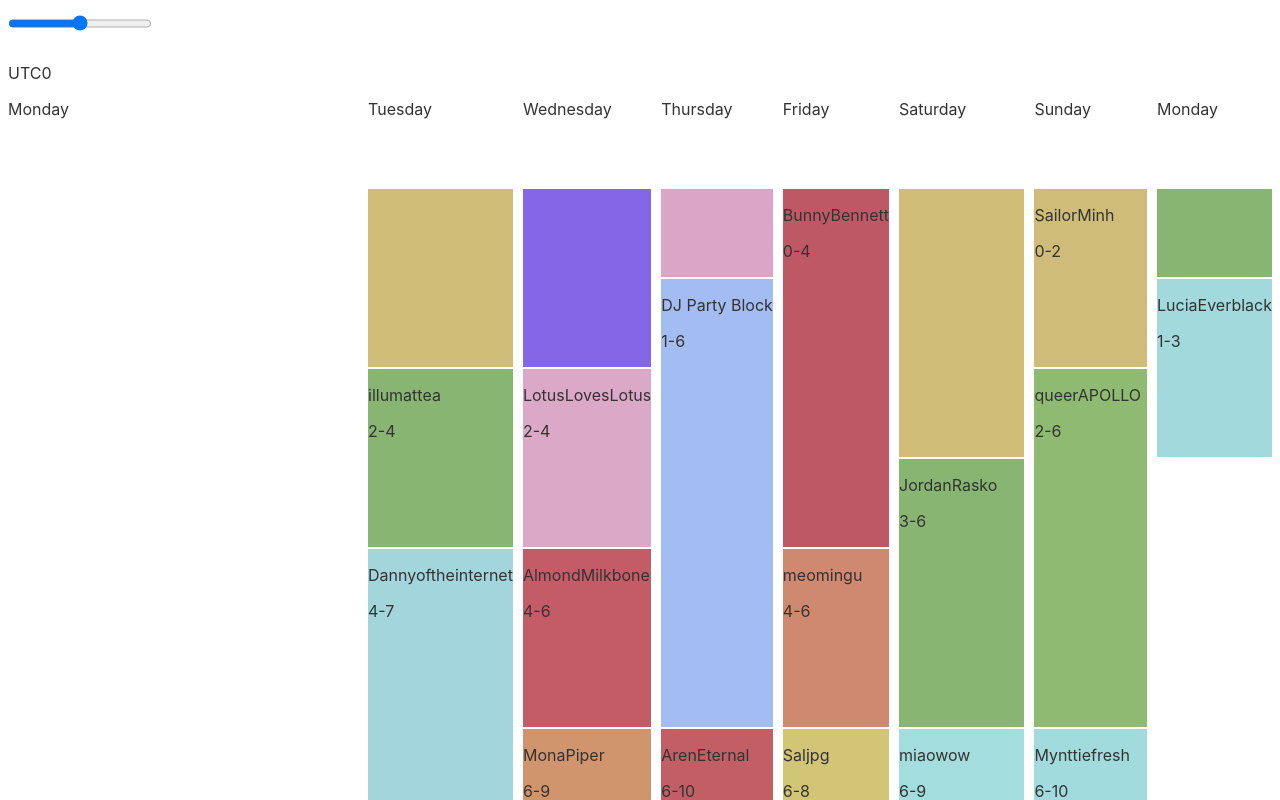
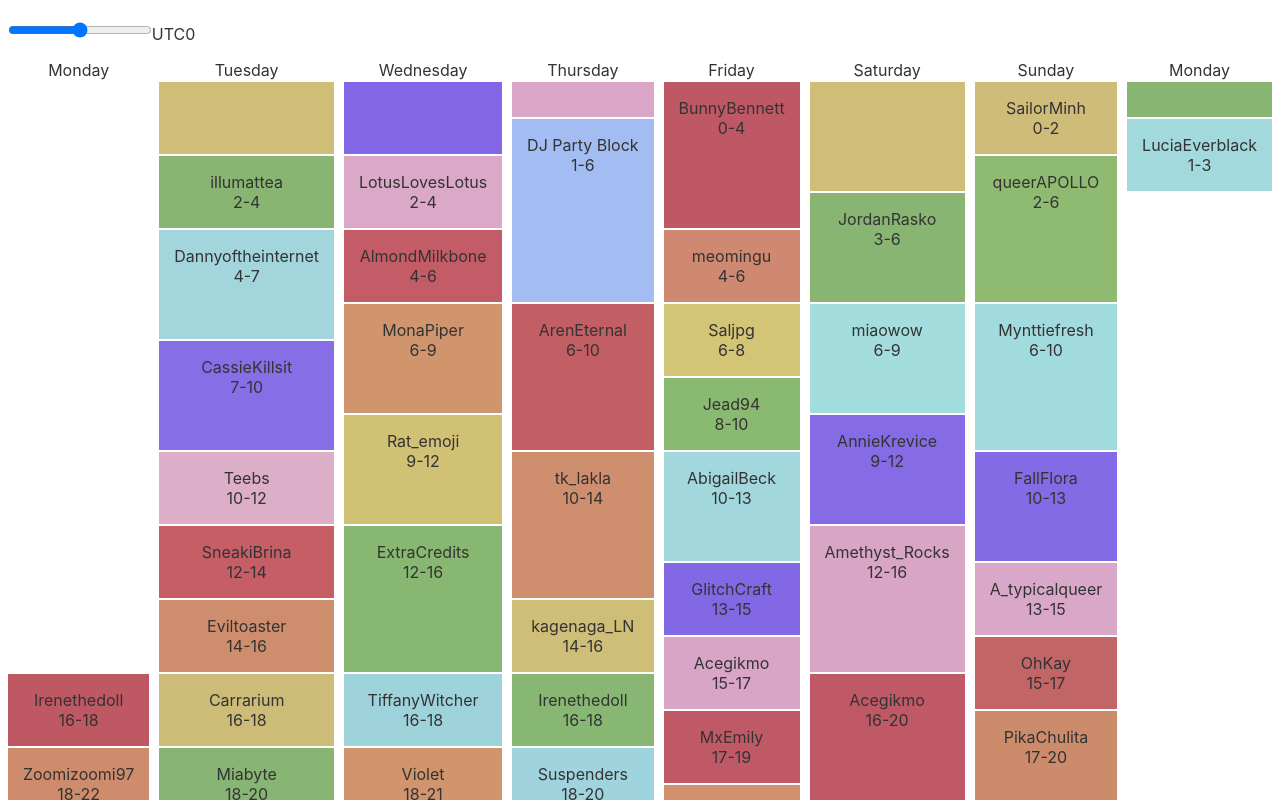
Before and after one commit to blueish4/p2p-planner, a Svelte app: page / in a window 1280 px wide. Shown: the top 800 px of the page. Built offline with nearby package versions, Linux system fonts and the light colour scheme.

Commit message:
fix size growing issue

```diff
--- a/src/App.svelte
+++ b/src/App.svelte
@@ -6,8 +6,10 @@
 </script>
 
 <main>
-	<input type="range" min="-12" max="12" bind:value="{tz}"/>
-	<p>UTC{tz>0?'+':''}{tz}</p>
+	<div class="tzSelector">
+		<input type="range" min="-12" max="12" bind:value="{tz}"/>
+		<p>UTC{tz>0?'+':''}{tz}</p>
+	</div>
 	<div class="calendar">
 		<div class="header">
 			{(new Date(time[0].startTime)).toLocaleDateString('en-GB', { weekday: 'long' })}
@@ -27,12 +29,16 @@
 	}
 	.calendar {
 		display: grid;
-		grid-template: repeat(25, 1fr) / 1fr;
+		grid-template: auto repeat(23, 1fr) auto / auto;
 		column-gap: 10px;
 		row-gap: 2px;
 		grid-auto-flow: column;
 	}
 	.header {
+		text-align: center;
 		height: 0.5fr;
 	}
+	.tzSelector {
+		display: inline-flex;
+	}
 </style>
--- a/src/Timeslot.svelte
+++ b/src/Timeslot.svelte
@@ -29,8 +29,8 @@
 
 
 <div style="background-color: {background};grid-row: {index>0 ? `${index} /` : ''} span {duration};">
-	<p>{name}</p>
-	<p>{adjustedStartTime.getHours()}-{adjustedEndTime.getHours()}</p>
+	<p>{name}
+	<br>{adjustedStartTime.getHours()}-{adjustedEndTime.getHours()}</p>
 </div>
 {#if dayOverlap}
 	<div class="header">
@@ -43,6 +43,9 @@
 {/if}
 
 <style>
+	div {
+		text-align: center;
+	}
 	.header {
 		min-height: 0.5fr;
 	}
```
